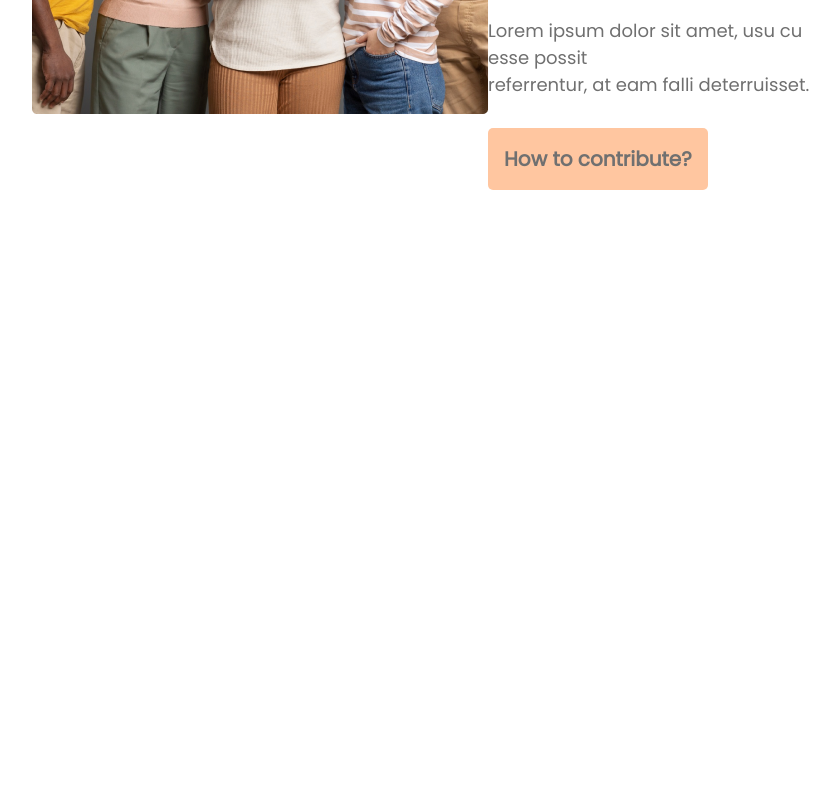
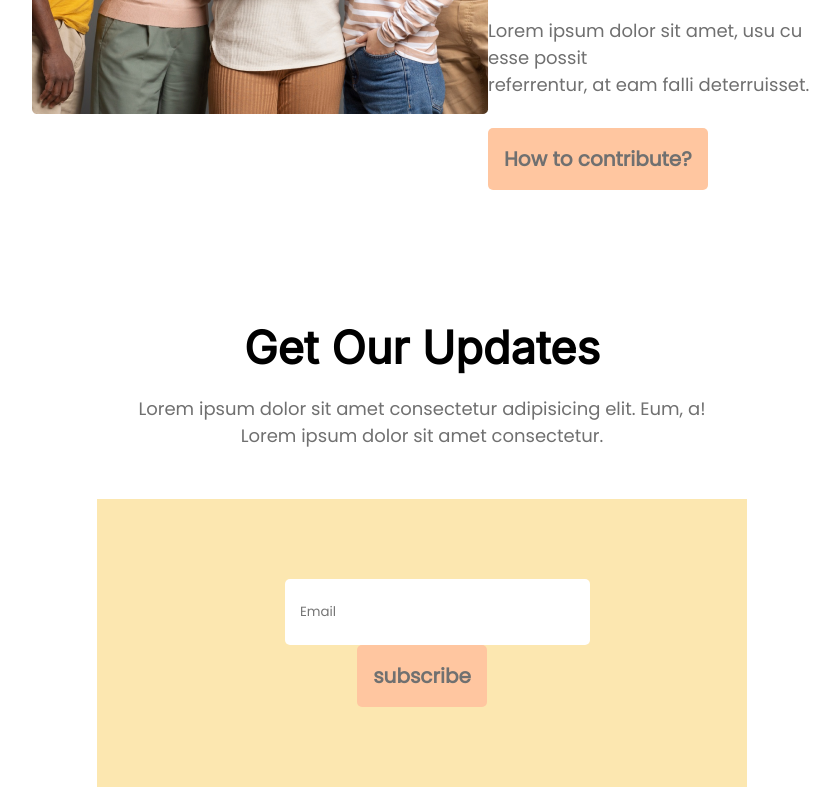
Before and after one commit to Developer-Sahariar-Reza/landing-page-design-with-html-css-2, a plain HTML site: page index.html in a window 1280 px wide. Shown: the part 3291-4078 px from the top of the page, without its empty margins (218-1058 px from the left). Before the commit the page ends 3611 px from the top, so only its background shows below. Drawn offline with Linux system fonts and the light colour scheme.

Commit message:
subscribe section done

```diff
--- a/css/style.css
+++ b/css/style.css
@@ -247,3 +247,38 @@ h6 {
 .line-break-8 {
   margin-bottom: 30px;
 }
+
+/* subscribe section start  */
+.subscribe {
+  margin: 0 315px;
+}
+
+.subscribe-title {
+  font-size: 45px;
+  font-weight: 700;
+  margin-bottom: 20px;
+  text-align: center;
+}
+
+.subscribe-subtitle {
+  font-size: 18px;
+  text-align: center;
+}
+
+.line-break-9 {
+  margin-bottom: 50px;
+}
+
+.subscribe-box {
+  background-color: #fce7b0;
+  padding: 80px 188px;
+  text-align: center;
+}
+
+.subscribe-field {
+  width: 275px;
+  padding: 23px 15px;
+  border: 0;
+  border-radius: 5px;
+  margin-right: 0;
+}
--- a/index.html
+++ b/index.html
@@ -12,7 +12,7 @@
     <link rel="preconnect" href="https://fonts.googleapis.com" />
     <link rel="preconnect" href="https://fonts.gstatic.com" crossorigin />
     <link
-      href="https://fonts.googleapis.com/css2?family=Inter&family=Poppins&display=swap"
+      href="https://fonts.googleapis.com/css2?family=Inter&family=Lobster&family=Poppins&display=swap"
       rel="stylesheet"
     />
     <!-- font awesome  -->
@@ -196,6 +196,23 @@
           </div>
         </div>
       </section>
+
+      <!-- subscribe section start  -->
+      <section class="subscribe">
+        <h3 class="subscribe-title">Get Our Updates</h3>
+
+        <p class="subscribe-subtitle text-primary">
+          Lorem ipsum dolor sit amet consectetur adipisicing elit. Eum, a!
+        </p>
+        <p class="subscribe-subtitle text-primary line-break-9">
+          Lorem ipsum dolor sit amet consectetur.
+        </p>
+
+        <div class="subscribe-box">
+          <input type="email" placeholder="Email" class="subscribe-field" />
+          <button class="btn-primary">subscribe</button>
+        </div>
+      </section>
     </main>
   </body>
 </html>
```
